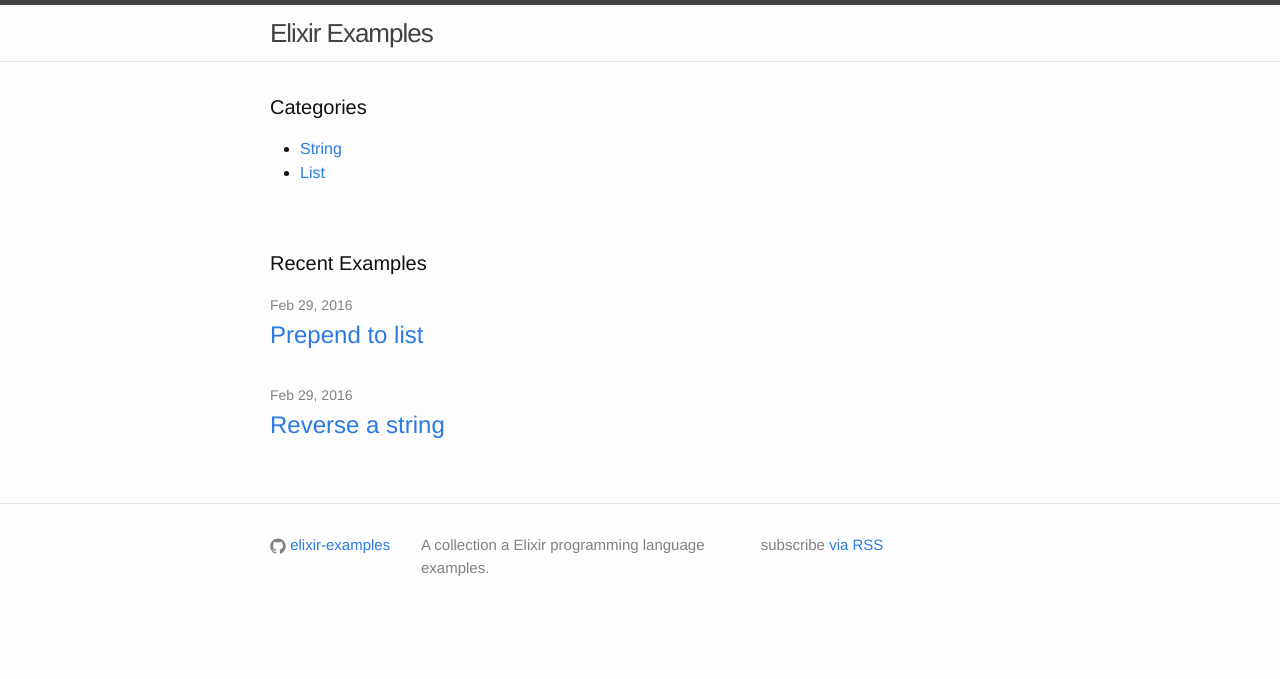
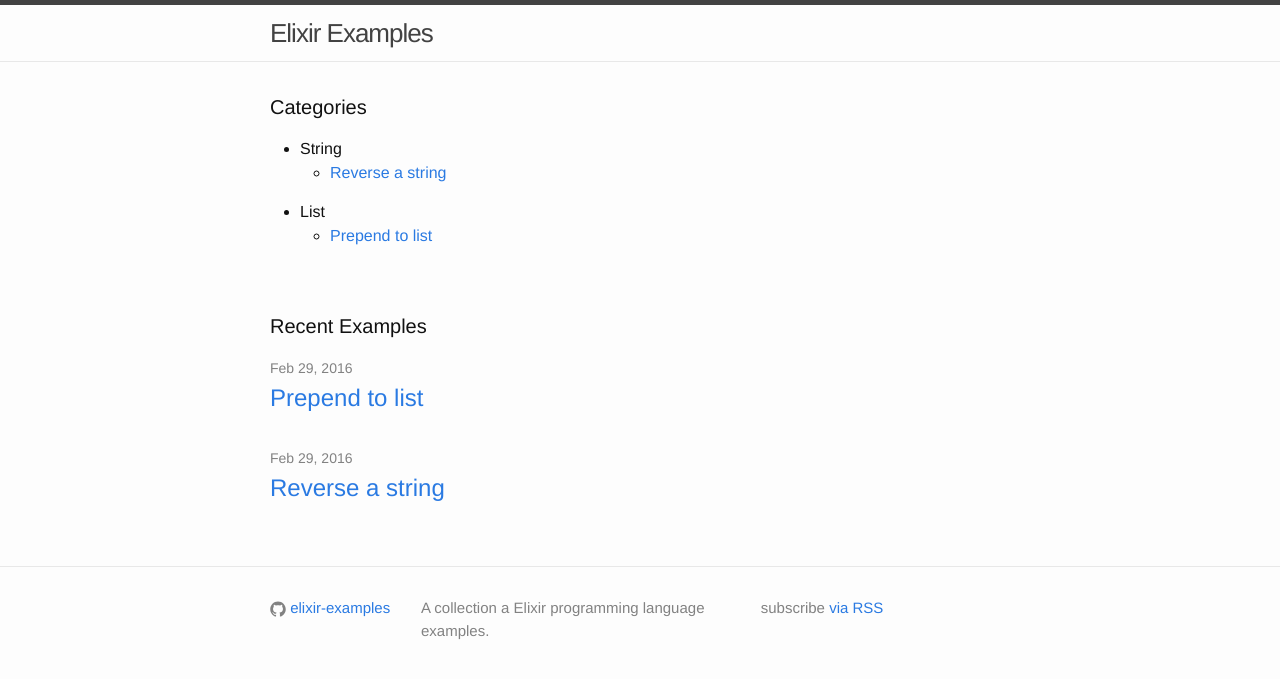
Before and after one commit to elixir-examples/elixir-examples.github.io, a Jekyll site: the page built from index.html, in a window 1280 px wide. Shown: the top 679 px of the page. Built offline with Jekyll 4.4.1, drawn with Linux system fonts in a browser that asks for light colours.

Commit message:
Show categories

```diff
--- a/index.html
+++ b/index.html
@@ -6,10 +6,20 @@ layout: default
 
   <h1 class="page-heading">Categories</h1>
   <ul>
-    {% for category in site.categories %}
-        <li><a href="/tags/#{{ category | first }}">{{ category | first | capitalize }}</a></li>
-    {% endfor %}
-  </ul>
+  {% for category in site.categories %}
+    <li>{{ category | first | capitalize }}</li></a>
+      <ul>
+      {% for posts in category %}
+        {% for post in posts %}
+          {% if post.url %}
+          <li><a href="{{ post.url | prepend: site.github.url }}">{{ post.title }}</a></li>
+          {% endif %}
+        {% endfor %}
+      {% endfor %}
+      </ul>
+    </li>
+  {% endfor %}
+</ul>
 
   <br/>
   <br/>
```
